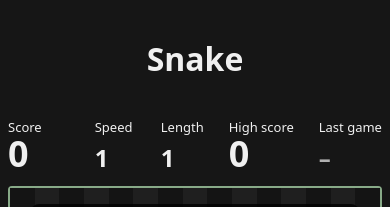
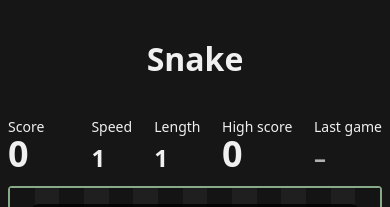
Before and after one commit to mariusachim/awesomeProject1, a React (Vite) app: page / in a window 390 px wide. Shown: the top 207 px of the page. Built offline with nearby package versions, Linux system fonts and the light colour scheme.

Commit message:
feat(#341): keep the phone stat labels at 14 px

```diff
--- a/src/index.css
+++ b/src/index.css
@@ -529,12 +529,6 @@ h1,
   }
 }
 
-@media (max-width: 420px) {
-  .stat-label {
-    font-size: 0.8125rem;
-  }
-}
-
 @media (max-width: 340px) {
   .stat-label {
     font-size: 0.75rem;
```
